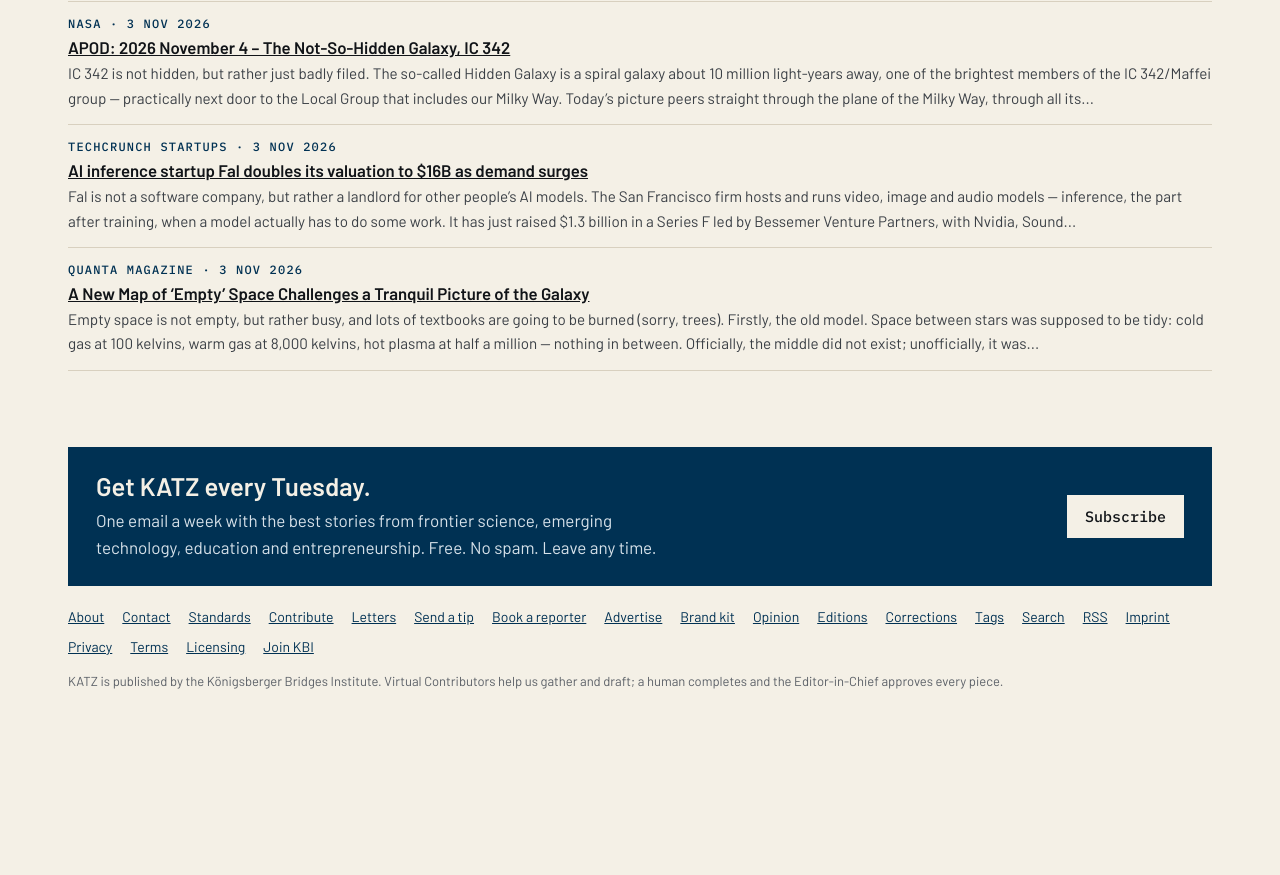
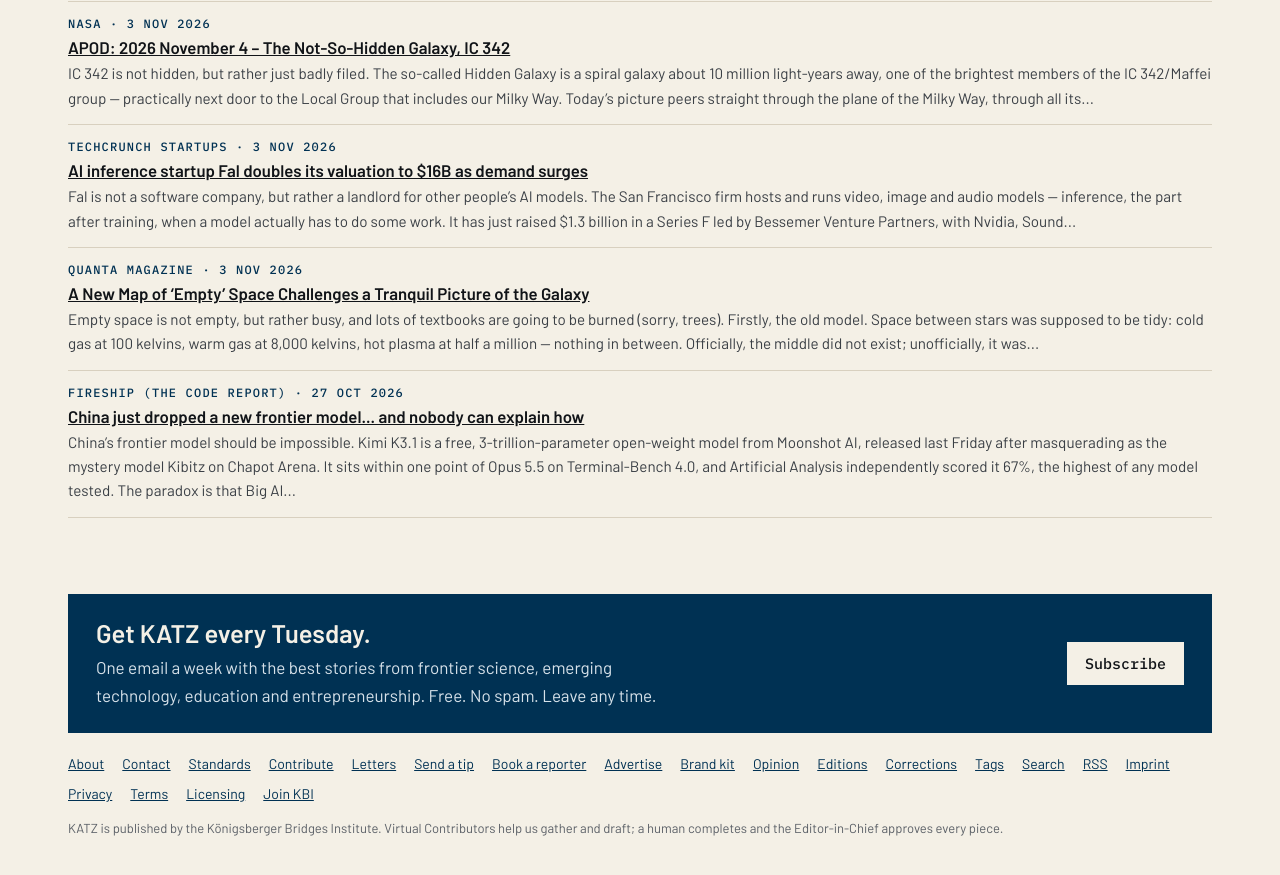
Before and after one commit to katz-news/katz.news, a Jekyll site: the page built from briefs/index.html, in a window 1280 px wide and 900 px high, scrolled down 5827 px. Shown: the top 875 px of the window. Built offline with Jekyll 4.4.1, drawn with Linux system fonts in a browser that asks for light colours; before the commit the page ends 6580 px from its top, so only the background shows below that.

Commit message:
Publish 2026-11-06

```diff
--- a/_data/build.yml
+++ b/_data/build.yml
@@ -1 +1 @@
-published_at: 2026-11-06T15:15:44Z
+published_at: 2026-11-06T15:26:48Z
--- /dev/null
+++ b/_posts/briefs/2026-11-06-china-just-dropped-a-new-frontier-model-and-nobody-can-expla.md
@@ -0,0 +1,10 @@
+---
+published: true
+title: China just dropped a new frontier model... and nobody can explain how
+date: 2026-10-27
+section: technology
+source_name: Fireship (The Code Report)
+source_url: https://www.youtube.com/watch?v=G_em1hHPnXY
+youtube_id: G_em1hHPnXY
+---
+China’s frontier model should be impossible. Kimi K3.1 is a free, 3-trillion-parameter open-weight model from Moonshot AI, released last Friday after masquerading as the mystery model Kibitz on Chapot Arena. It sits within one point of Opus 5.5 on Terminal-Bench 4.0, and Artificial Analysis independently scored it 67%, the highest of any model tested. The paradox is that Big AI insists Chinese models only improve by stealing outputs, yet Anthropic also claims it now blocks 90–99% of distillation attacks. The verdict is hilariously horsey: Kimi built the most beautiful 3D horse on Thoroughbench, then animated it like a wobbling jelly.
```
